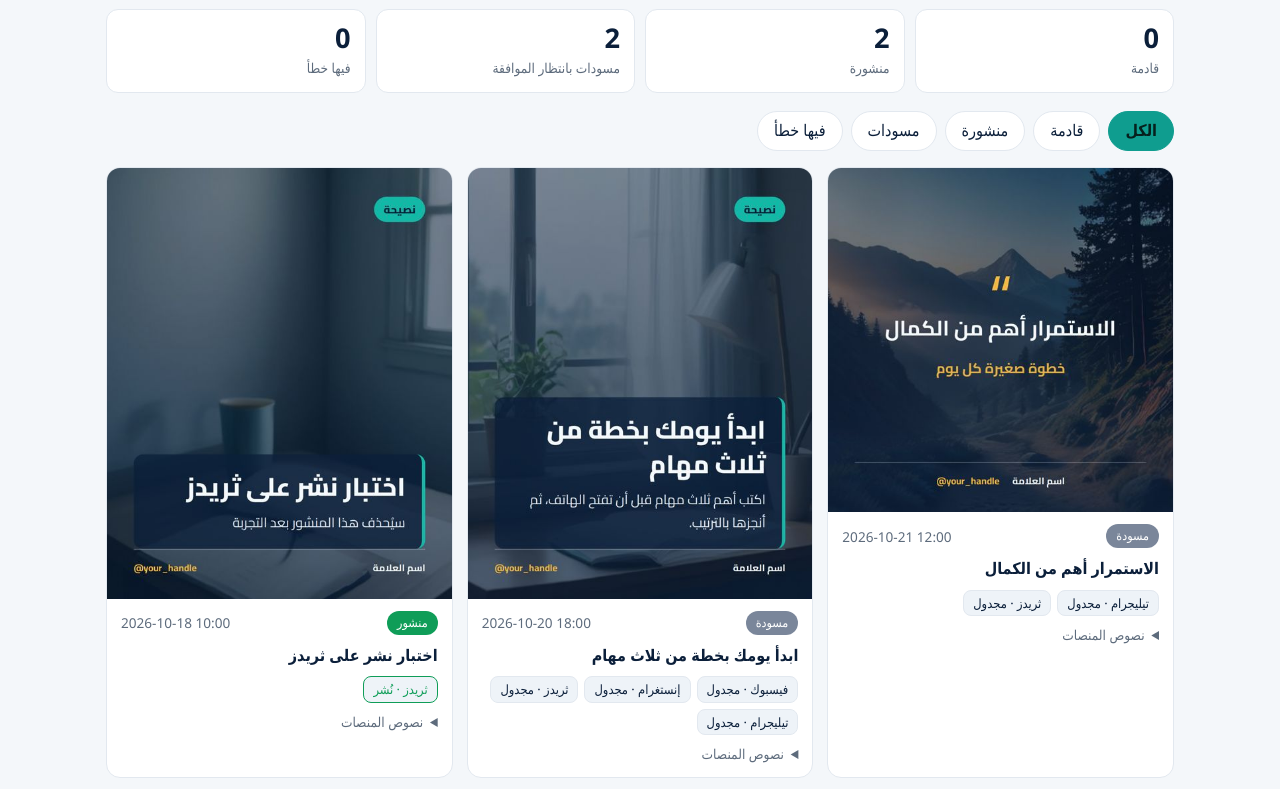
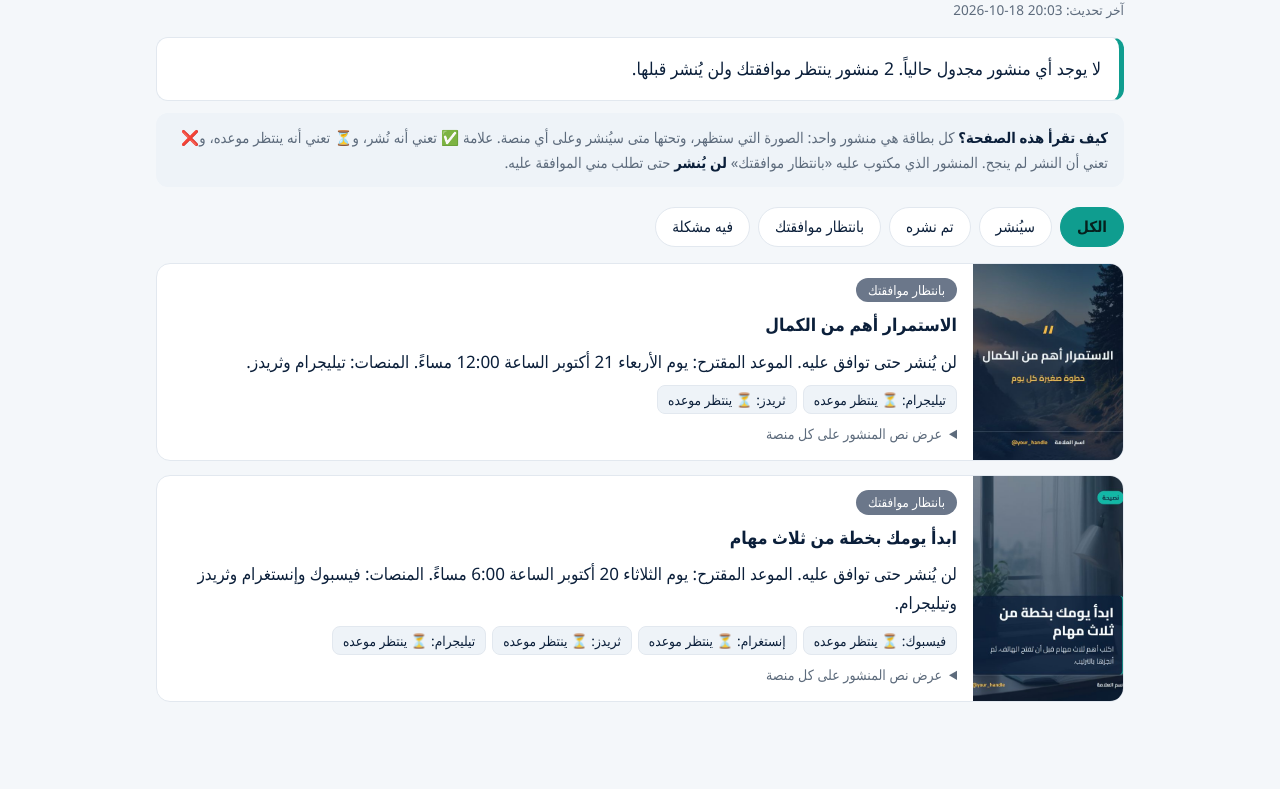
Before and after one commit to engshadi-79/social-publisher, a plain HTML site: page index.html in a window 1280 px wide. Shown: the part 74-863 px from the top of the page. After the commit the page ends 836 px from the top, so only its background shows below. Drawn offline with Linux system fonts and the light colour scheme.

Commit message:
dashboard [skip ci]

```diff
--- a/index.html
+++ b/index.html
@@ -5,106 +5,106 @@
 <meta name="viewport" content="width=device-width, initial-scale=1">
 <title>لوحة النشر</title>
 <style>
-:root{--bg:#f4f7fa;--card:#fff;--ink:#0b1f3a;--mute:#5d6b7c;--line:#e2e8ef;--teal:#0f9d8f;--ok:#0f9d58;--warn:#c27c0e;--bad:#c5372c;--draft:#7a869a;--chip:#eef3f8}
+:root{--bg:#f4f7fa;--card:#fff;--ink:#0b1f3a;--mute:#5d6b7c;--line:#e2e8ef;--teal:#0f9d8f;--ok:#0f9d58;--warn:#b86e00;--bad:#c5372c;--draft:#6b778a;--chip:#eef3f8}
 @media (prefers-color-scheme:dark){:root{--bg:#0d1520;--card:#15202e;--ink:#e8eef5;--mute:#93a1b3;--line:#243245;--teal:#2dd4bf;--ok:#4ade80;--warn:#fbbf24;--bad:#f87171;--draft:#93a1b3;--chip:#1c2a3b}}
 *{box-sizing:border-box;margin:0}
-body{background:var(--bg);color:var(--ink);font-family:"Cairo","Segoe UI",Tahoma,sans-serif;line-height:1.6}
-.wrap{max-width:1100px;margin:0 auto;padding:24px 16px 60px}
-header{display:flex;flex-wrap:wrap;align-items:baseline;justify-content:space-between;gap:8px;margin-bottom:18px}
-h1{font-size:1.6rem}.sub{color:var(--mute);font-size:.9rem}
-.stats{display:grid;grid-template-columns:repeat(auto-fit,minmax(130px,1fr));gap:10px;margin-bottom:18px}
-.stat{background:var(--card);border:1px solid var(--line);border-radius:12px;padding:12px 14px}
-.stat b{display:block;font-size:1.7rem;line-height:1.2}.stat span{color:var(--mute);font-size:.85rem}
-.next{background:var(--card);border:1px solid var(--line);border-inline-start:4px solid var(--teal);border-radius:12px;padding:12px 16px;margin-bottom:18px}
+body{background:var(--bg);color:var(--ink);font-family:"Cairo","Segoe UI",Tahoma,sans-serif;line-height:1.7;font-size:17px}
+.wrap{max-width:1000px;margin:0 auto;padding:22px 16px 60px}
+h1{font-size:1.7rem;margin-bottom:4px}
+.upd{color:var(--mute);font-size:.85rem;margin-bottom:16px}
+.summary{background:var(--card);border:1px solid var(--line);border-inline-start:5px solid var(--teal);border-radius:12px;padding:16px 18px;font-size:1.1rem;margin-bottom:12px}
+.how{background:var(--chip);border-radius:12px;padding:12px 16px;margin-bottom:20px;color:var(--mute);font-size:.92rem}
+.how b{color:var(--ink)}
 .tabs{display:flex;flex-wrap:wrap;gap:8px;margin-bottom:16px}
-.tabs button{font:inherit;background:var(--card);color:var(--ink);border:1px solid var(--line);border-radius:999px;padding:6px 16px;cursor:pointer}
+.tabs button{font:inherit;font-size:.95rem;background:var(--card);color:var(--ink);border:1px solid var(--line);border-radius:999px;padding:6px 16px;cursor:pointer}
 .tabs button[aria-pressed=true]{background:var(--teal);color:#06201d;border-color:var(--teal);font-weight:700}
-.grid{display:grid;grid-template-columns:repeat(auto-fill,minmax(310px,1fr));gap:14px}
-.post{background:var(--card);border:1px solid var(--line);border-radius:14px;overflow:hidden;display:flex;flex-direction:column}
-.post img{width:100%;aspect-ratio:1/1;object-fit:cover;background:var(--chip);display:block}
-.post.t-story img,.post.t-tip img,.post.t-announcement img{aspect-ratio:4/5}
-.body{padding:12px 14px;display:flex;flex-direction:column;gap:8px;flex:1}
-.top{display:flex;justify-content:space-between;gap:8px;align-items:center}
-.badge{font-size:.78rem;padding:2px 10px;border-radius:999px;color:#fff;white-space:nowrap}
-.b-published{background:var(--ok)}.b-retry{background:var(--warn)}.b-failed{background:var(--bad)}.b-scheduled{background:var(--teal);color:#06201d}.b-due{background:var(--warn)}.b-draft{background:var(--draft)}
-.title{font-weight:700}.when{color:var(--mute);font-size:.85rem}
+.list{display:flex;flex-direction:column;gap:14px}
+.post{background:var(--card);border:1px solid var(--line);border-radius:14px;overflow:hidden;display:flex;gap:0}
+.post img{width:150px;min-width:150px;object-fit:cover;background:var(--chip);display:block}
+.body{padding:14px 16px;display:flex;flex-direction:column;gap:8px;flex:1;min-width:0}
+.badge{align-self:flex-start;font-size:.82rem;padding:1px 12px;border-radius:999px;color:#fff}
+.b-published{background:var(--ok)}.b-retry,.b-due{background:var(--warn)}.b-failed{background:var(--bad)}.b-scheduled{background:var(--teal);color:#06201d}.b-draft{background:var(--draft)}
+.title{font-weight:700;font-size:1.1rem}
+.line{color:var(--ink)}
 .plats{display:flex;flex-wrap:wrap;gap:6px}
-.chip{font-size:.8rem;background:var(--chip);border-radius:8px;padding:2px 9px;border:1px solid var(--line)}
-.chip.published{border-color:var(--ok);color:var(--ok)}.chip.failed{border-color:var(--bad);color:var(--bad)}.chip.retry{border-color:var(--warn);color:var(--warn)}
-.chip a{color:inherit}
-.err{color:var(--bad);font-size:.8rem;word-break:break-word}
-details{font-size:.85rem;color:var(--mute)}summary{cursor:pointer}
+.chip{font-size:.85rem;background:var(--chip);border-radius:8px;padding:2px 10px;border:1px solid var(--line)}
+.chip.published{border-color:var(--ok)}.chip.failed{border-color:var(--bad)}.chip.retry{border-color:var(--warn)}
+.chip a{color:var(--teal);font-weight:700}
+.err{color:var(--bad);font-size:.85rem;word-break:break-word}
+details{font-size:.88rem;color:var(--mute)}summary{cursor:pointer}
 details p{margin-top:6px;white-space:pre-wrap;color:var(--ink)}details b{color:var(--teal)}
 .empty{color:var(--mute);padding:30px;text-align:center}
-footer{margin-top:28px;color:var(--mute);font-size:.82rem}
+@media (max-width:560px){.post{flex-direction:column}.post img{width:100%;height:210px}}
 </style>
 </head>
 <body>
 <div class="wrap">
-<header><h1>لوحة النشر</h1><span class="sub">آخر تحديث: <bdi dir="ltr">2026-10-18 19:57</bdi> (توقيت <bdi dir="ltr">Asia/Hebron</bdi>)</span></header>
+<h1>لوحة النشر</h1>
+<div class="upd">آخر تحديث: <bdi dir="ltr">2026-10-18 20:03</bdi></div>
 
-<div class="stats">
-  <div class="stat"><b>0</b><span>قادمة</span></div>
-  <div class="stat"><b>2</b><span>منشورة</span></div>
-  <div class="stat"><b>2</b><span>مسودات بانتظار الموافقة</span></div>
-  <div class="stat"><b>0</b><span>فيها خطأ</span></div>
+<div class="summary">لا يوجد أي منشور مجدول حالياً. 2 منشور ينتظر موافقتك ولن يُنشر قبلها.</div>
+
+<div class="how">
+  <b>كيف تقرأ هذه الصفحة؟</b> كل بطاقة هي منشور واحد: الصورة التي ستظهر، وتحتها متى سيُنشر وعلى أي منصة.
+  علامة ✅ تعني أنه نُشر، و⏳ تعني أنه ينتظر موعده، و❌ تعني أن النشر لم ينجح.
+  المنشور الذي مكتوب عليه «بانتظار موافقتك» <b>لن يُنشر</b> حتى تطلب مني الموافقة عليه.
 </div>
-
-
 
 <div class="tabs" id="tabs">
 
   <button data-f="all" aria-pressed="true">الكل</button>
 
-  <button data-f="upcoming" aria-pressed="false">قادمة</button>
+  <button data-f="upcoming" aria-pressed="false">سيُنشر</button>
 
-  <button data-f="published" aria-pressed="false">منشورة</button>
+  <button data-f="published" aria-pressed="false">تم نشره</button>
 
-  <button data-f="draft" aria-pressed="false">مسودات</button>
+  <button data-f="draft" aria-pressed="false">بانتظار موافقتك</button>
 
-  <button data-f="failed" aria-pressed="false">فيها خطأ</button>
+  <button data-f="failed" aria-pressed="false">فيه مشكلة</button>
 
 </div>
 
-<div class="grid" id="grid">
+<div class="list" id="grid">
 
-<article class="post t-quote" data-s="draft">
+<article class="post" data-s="draft">
   <img loading="lazy" src="images/thumb-2026-10-21-001.jpg" alt="الاستمرار أهم من الكمال">
   <div class="body">
-    <div class="top"><span class="badge b-draft">مسودة</span><span class="when"><bdi dir="ltr">2026-10-21 12:00</bdi></span></div>
+    <span class="badge b-draft">بانتظار موافقتك</span>
     <div class="title">الاستمرار أهم من الكمال</div>
+    <div class="line">لن يُنشر حتى توافق عليه. الموعد المقترح: يوم الأربعاء 21 أكتوبر الساعة 12:00 مساءً. المنصات: تيليجرام وثريدز.</div>
     <div class="plats">
 
-      <span class="chip " title="">تيليجرام · مجدول</span>
+      <span class="chip ">تيليجرام: ⏳ ينتظر موعده</span>
 
-      <span class="chip " title="">ثريدز · مجدول</span>
+      <span class="chip ">ثريدز: ⏳ ينتظر موعده</span>
 
     </div>
 
-    <details><summary>نصوص المنصات</summary>
+    <details><summary>عرض نص المنشور على كل منصة</summary>
       <p><b>تيليجرام</b><br>«الاستمرار أهم من الكمال» — خطوة صغيرة كل يوم.</p><p><b>ثريدز</b><br>الاستمرار أهم من الكمال. خطوة صغيرة كل يوم.</p>
     </details>
   </div>
 </article>
 
-<article class="post t-tip" data-s="draft">
+<article class="post" data-s="draft">
   <img loading="lazy" src="images/thumb-2026-10-20-001.jpg" alt="ابدأ يومك بخطة من ثلاث مهام">
   <div class="body">
-    <div class="top"><span class="badge b-draft">مسودة</span><span class="when"><bdi dir="ltr">2026-10-20 18:00</bdi></span></div>
+    <span class="badge b-draft">بانتظار موافقتك</span>
     <div class="title">ابدأ يومك بخطة من ثلاث مهام</div>
+    <div class="line">لن يُنشر حتى توافق عليه. الموعد المقترح: يوم الثلاثاء 20 أكتوبر الساعة 6:00 مساءً. المنصات: فيسبوك وإنستغرام وثريدز وتيليجرام.</div>
     <div class="plats">
 
-      <span class="chip " title="">فيسبوك · مجدول</span>
+      <span class="chip ">فيسبوك: ⏳ ينتظر موعده</span>
 
-      <span class="chip " title="">إنستغرام · مجدول</span>
+      <span class="chip ">إنستغرام: ⏳ ينتظر موعده</span>
 
-      <span class="chip " title="">ثريدز · مجدول</span>
+      <span class="chip ">ثريدز: ⏳ ينتظر موعده</span>
 
-      <span class="chip " title="">تيليجرام · مجدول</span>
+      <span class="chip ">تيليجرام: ⏳ ينتظر موعده</span>
 
     </div>
 
-    <details><summary>نصوص المنصات</summary>
+    <details><summary>عرض نص المنشور على كل منصة</summary>
       <p><b>فيسبوك</b><br>ابدأ يومك بخطة من ثلاث مهام فقط ✅
 اكتبها قبل أن تفتح الهاتف وأنجزها بالترتيب.
 #تنظيم_الوقت #إنتاجية</p><p><b>إنستغرام</b><br>ابدأ يومك بخطة من ثلاث مهام فقط ✅
@@ -113,50 +113,12 @@ footer{margin-top:28px;color:var(--mute);font-size:.82rem}
   </div>
 </article>
 
-<article class="post t-tip" data-s="published">
-  <img loading="lazy" src="images/thumb-2026-10-18-test2.jpg" alt="اختبار نشر على ثريدز">
-  <div class="body">
-    <div class="top"><span class="badge b-published">منشور</span><span class="when"><bdi dir="ltr">2026-10-18 10:00</bdi></span></div>
-    <div class="title">اختبار نشر على ثريدز</div>
-    <div class="plats">
-
-      <span class="chip published" title="2026-10-18T16:50:36+00:00">ثريدز · نُشر</span>
-
-    </div>
-
-    <details><summary>نصوص المنصات</summary>
-      <p><b>ثريدز</b><br>اختبار نشر تلقائي على ثريدز — سيُحذف هذا المنشور بعد التجربة.</p>
-    </details>
-  </div>
-</article>
-
-<article class="post t-quote" data-s="published">
-  <img loading="lazy" src="images/thumb-2026-10-18-test1.jpg" alt="اختبار نشر تلقائي">
-  <div class="body">
-    <div class="top"><span class="badge b-published">منشور</span><span class="when"><bdi dir="ltr">2026-10-18 10:00</bdi></span></div>
-    <div class="title">اختبار نشر تلقائي</div>
-    <div class="plats">
-
-      <span class="chip published" title="2026-10-18T16:01:25+00:00"><a href="https://www.facebook.com/197449247358013_1610170447789277" target="_blank" rel="noopener">فيسبوك</a> · نُشر</span>
-
-      <span class="chip published" title="2026-10-18T16:01:44+00:00">إنستغرام · نُشر</span>
-
-    </div>
-
-    <details><summary>نصوص المنصات</summary>
-      <p><b>فيسبوك</b><br>اختبار نشر تلقائي — سيُحذف هذا المنشور بعد التجربة.</p><p><b>إنستغرام</b><br>اختبار نشر تلقائي — سيُحذف هذا المنشور بعد التجربة.</p>
-    </details>
-  </div>
-</article>
-
 </div>
-<div class="empty" id="empty" hidden>لا توجد منشورات في هذا التصنيف.</div>
-
-<footer>هذه اللوحة للعرض فقط وتتجدّد تلقائياً بعد كل نشر أو تعديل على الطابور. للموافقة على منشور أو تعديله اطلب ذلك من Claude Code (approved: true).</footer>
+<div class="empty" id="empty" hidden>لا توجد منشورات هنا.</div>
 </div>
 <script>
 const tabs=document.querySelectorAll('#tabs button'),posts=document.querySelectorAll('.post'),empty=document.getElementById('empty');
-function show(f){let n=0;posts.forEach(p=>{const ok=f==='all'||p.dataset.s.split(' ').includes(f);p.hidden=!ok;if(ok)n++});empty.hidden=n>0;tabs.forEach(b=>b.setAttribute('aria-pressed',b.dataset.f===f))}
+function show(f){let n=0;posts.forEach(p=>{const ok=f==='all'||p.dataset.s===f;p.hidden=!ok;if(ok)n++});empty.hidden=n>0;tabs.forEach(b=>b.setAttribute('aria-pressed',b.dataset.f===f))}
 tabs.forEach(b=>b.onclick=()=>show(b.dataset.f));
 </script>
 </body>
```
